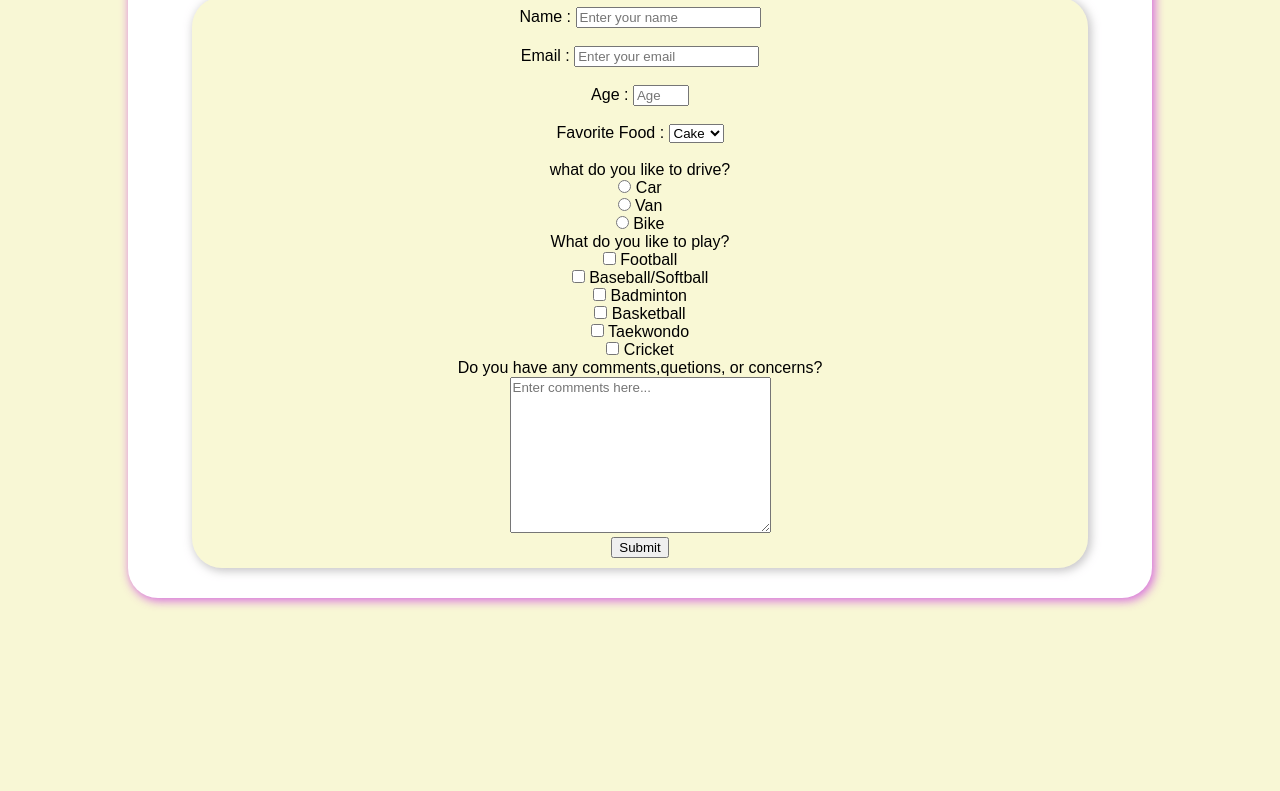
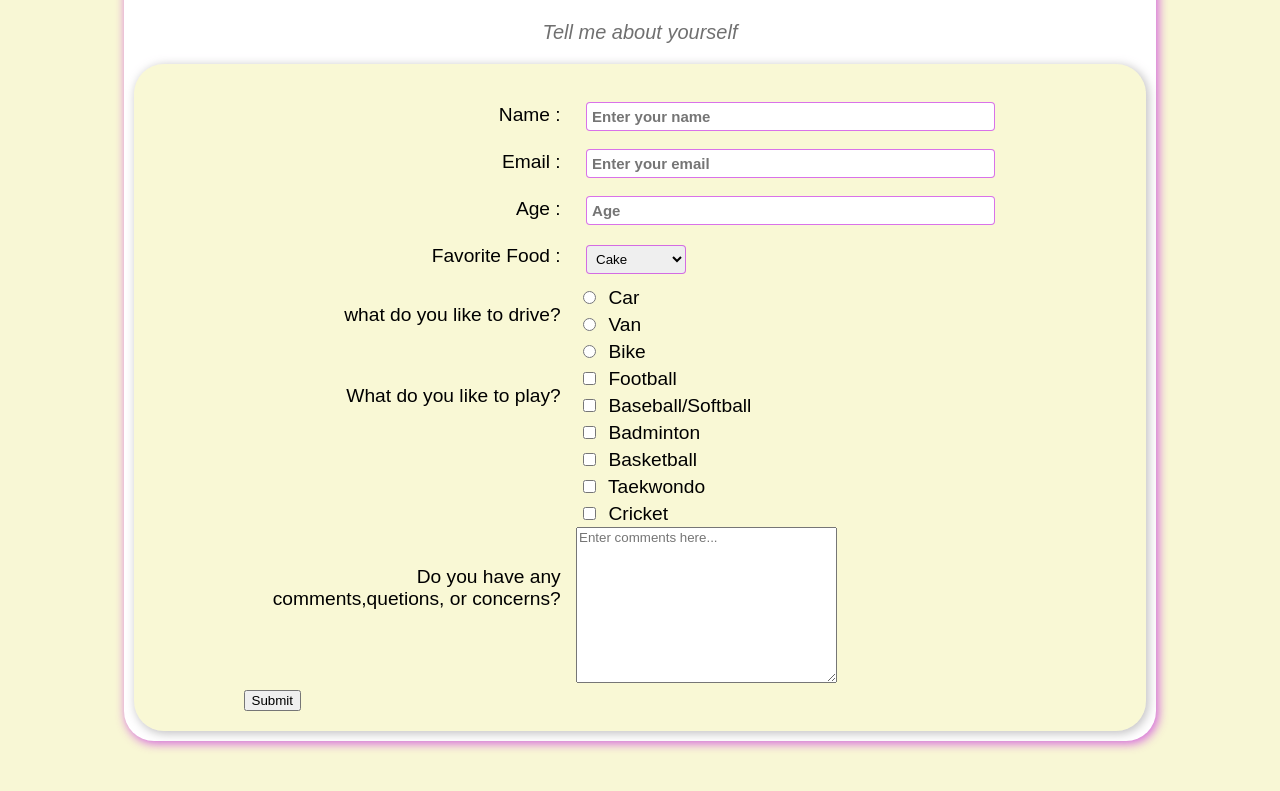
Before and after one commit to Nuwan128/Survey-Form, a plain HTML site: page index.html in a window 1280 px wide. Shown: the part 164-955 px from the top of the page. Before the commit the page ends 812 px from the top, so only its background shows below. Drawn offline with Linux system fonts and the light colour scheme.

Commit message:
update code

```diff
--- a/index.html
+++ b/index.html
@@ -18,33 +18,59 @@
         <div id="child-container">
 
 
-            <section>
+
                 <form action="" id="survey-form">
 
-                    <label for="name" id="name-label"> Name : </label><input type="text" name="name" id="name" required placeholder="Enter your name"><br><br>
+                    <div class="lables">
+                        <label for="name" id="name-label"> Name : </label>
+                    </div>
+                    <div class="input-tab">
+                        <input class="input-field" type="text" name="name" id="name" required placeholder="Enter your name">
+                    </div>
 
-                    <label for="email" id="email-label"> Email : </label><input type="email" name="email" id="email" required placeholder="Enter your email"><br><br>
+                    <div class="lables">
+                        <label for="email" id="email-label"> Email : </label>
+                    </div>
+                    <div class="input-tab">
+                        <input class="input-field" type="email" name="email" id="email" required placeholder="Enter your email">
+                    </div>
 
-                    <label for="number" id="number-label"> Age : </label><input type="number" name="Age" id="number" min="10" max="99" placeholder="Age"><br><br>
-
-                    <label for="Favorite Food" id="Favorite Food">Favorite Food :</label>
+                    <div class="lables">
+                        <label for="number" id="number-label"> Age : </label>
+                    </div>
+                    <div class="input-tab">
+                        <input class="input-field" type="number" name="Age" id="number" min="10" max="99" placeholder="Age">
+                    </div>
+                    <div class="lables">
+                        <label for="dropdown" id="Favorite Food">Favorite Food : </label>
+                    </div>
+                    <div class="input-tab">
                         <select name="dropdown" id="dropdown">
                             <option value="Cake">Cake</option>
                             <option value="Pizza">Pizza</option>
                             <option value="Kottu">Kottu</option>
 
-                    </select><br><br>
-                    <p>what do you like to drive?</p>
-                    <input type="radio" id="html" name="fav_language" value="HTML">
-                    <label for="html">Car</label><br>
+                        </select>
+                    </div>
 
-                    <input type="radio" id="css" name="fav_language" value="CSS">
-                    <label for="css">Van</label><br>
+                    <div class="lables">
+                        <label> what do you like to drive?</label>
+                    </div>
+                    <div class="input-tab">
+                        <input type="radio" name="radio-button" value="car">
+                        <label for="car">Car</label><br>
 
-                    <input type="radio" id="javascript" name="fav_language" value="JavaScript">
-                    <label for="javascript">Bike</label>
+                        <input type="radio"  name="radio-button" value="van">
+                        <label for="van">Van</label><br>
 
-                    <p>What do you like to play?</p>
+                        <input type="radio" name="radio-button" value="bike">
+                        <label for="bike">Bike</label>
+                    </div>
+
+                    <div class="lables">
+                        <label>What do you like to play?</label>
+                    </div>
+                    <div class="input-tab">
                         <input type="checkbox" id="vehicle1" name="vehicle1" value="Bike">
                         <label for="sport1">Football</label><br>
 
@@ -63,18 +89,20 @@
 
                         <input type="checkbox" id="vehicle3" name="vehicle3" value="Boat">
                         <label for="sport3">Cricket</label><br>
+                    </div>
+
+                    <div class="lables">
+                        <p>Do you have any comments,quetions, or concerns?</p>
+                    </div>
+                    <div class="input-tab">
+                        <textarea name="textarea" id="textarea" cols="30" rows="10" placeholder="Enter comments here..."></textarea><br>
+                    </div>
+                    <div>
+                        <button type="submit" id="submit" class="submit-button">Submit</button>
+                    </div>
 
 
-
-
-
-                    <p>Do you have any comments,quetions, or concerns?</p>
-                    <textarea name="textarea" id="textarea" cols="30" rows="10" placeholder="Enter comments here..."></textarea><br>
-
-                    <button type="submit" id="submit" class="submit-button">Submit</button>
-
                 </form>
-            </section>
         </div>
 
     </div>
--- a/style.css
+++ b/style.css
@@ -1,45 +1,14 @@
 *{
-    margin: 0;
-    box-sizing: border-box;
+    /* margin: 0; */
+    /* box-sizing: border-box; */
     font-family: Arial, Helvetica, sans-serif;
 }
 
 body{
     background-color:   rgba(223, 217, 45, 0.2);
-    display:flex;
-    align-items: center;
-    flex-direction: column;
+    font-size: 1.2em;
 }
-#main-container{
 
-
-    width: 80vw;
-    height: auto;
-    margin: 50px 0px;
-    background-color:white;
-    padding: 10px;
-    display: flex;
-    align-items: center;
-    flex-direction: column;
-    border-radius: 30px;
-    box-shadow: 2px 2px 10px
-    1px rgba(199, 45, 223, 0.67);
-
-}
-#child-container{
-    width: 70vw;
-    height: auto;
-    margin: 20px 10px ;
-    /* margin-bottom: 20px; */
-    background-color: rgba(223, 217, 45, 0.2);
-    text-align: center;
-    padding: 10px;
-    border-radius: 30px;
-    box-shadow: 2px 2px 10px
-    1px rgba(176, 174, 177, 0.729);
-
-
-}
 header{
     text-align: center;
 }
@@ -63,3 +32,86 @@ header{
 span{
     color:  rgba(199, 45, 223, 0.67);
 }
+
+#main-container{
+
+
+    width: 80%;
+    height: auto;
+    margin: 50px auto;
+    background-color:white;
+    padding: 10px;
+    /* display: flex; */
+    /* align-items: center; */
+    /* flex-direction: column; */
+    border-radius: 30px;
+    box-shadow: 2px 2px 10px
+    1px rgba(199, 45, 223, 0.67);
+
+}
+#child-container{
+    /* width: auto;
+    height: auto; */
+    /* margin-bottom: 20px; */
+    margin: auto ;
+    background-color: rgba(223, 217, 45, 0.2);
+    padding: 10px;
+    border-radius: 30px;
+    box-shadow: 2px 2px 10px 1px rgba(176, 174, 177, 0.729);
+    /* display: flex; */
+    /* justify-content: center; */
+
+
+}
+
+#survey-form{
+    margin: 0 auto;
+    width: 80%;
+    padding: 10px;
+}
+
+
+
+.lables{
+    display:inline-block;
+    text-align: right;
+    width: 40%;
+    /* background-color: aqua; */
+    vertical-align: top;
+    margin-top: 20px;
+}
+
+.input-tab{
+    display:inline-block;
+    text-align: left;
+    width: 50%;
+    /* background-color: #707070; */
+    margin-left: 10px;
+}
+
+.input-field {
+    display: inline-block;
+    width: 100%;
+    padding: 5px;
+    margin: 18px 0 0 10px;
+    border: 1px solid rgba(199, 45, 223, 0.67);
+    border-radius: 4px;
+    font-family: inherit;
+    font-size: 15px;
+    font-weight: bold;
+  }
+
+  input {
+    margin: 7px;
+  }
+
+  #dropdown{
+    width: 100px;
+    padding: 5px;
+    margin: 20px 0 10px 10px;
+    border: 1px solid rgba(199, 45, 223, 0.67);
+    border-radius: 4px;
+    font-family: ;
+
+
+  }
```
Lines whose indentation alone changed are shown as unchanged.
